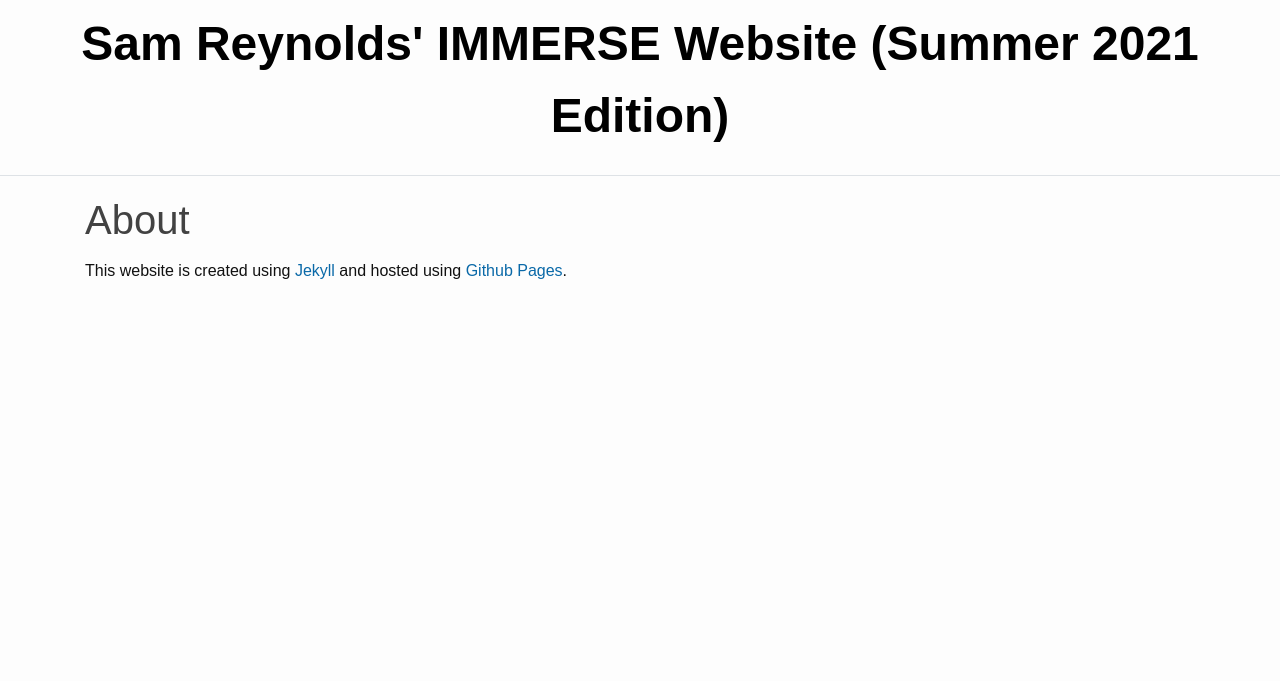
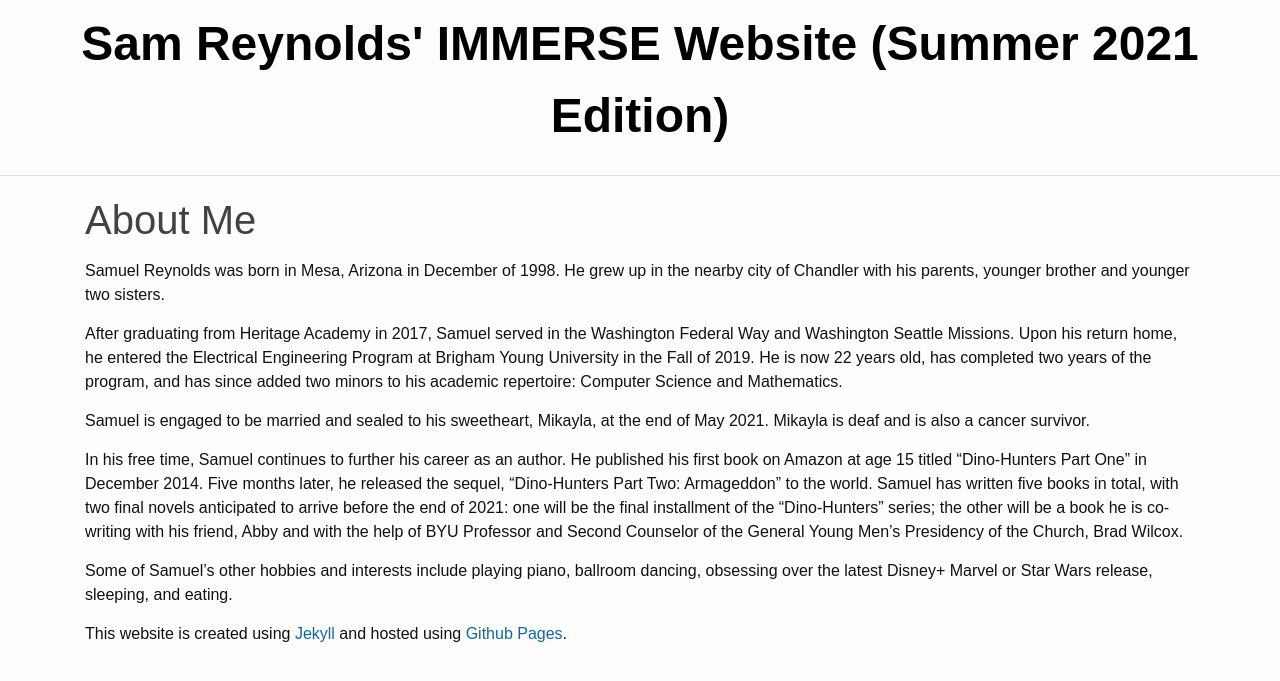
Before and after one commit to TheDHCreator/thedhcreator.github.io, a Jekyll site: the page built from _pages/about.md, in a window 1280 px wide. Shown: the top 681 px of the page. Built offline with Jekyll 4.4.1, drawn with Linux system fonts in a browser that asks for light colours.

Commit message:
about page

```diff
--- a/_pages/about.md
+++ b/_pages/about.md
@@ -1,6 +1,21 @@
 ---
 layout: default
-title: About
+title: About Me
 ---
 
+Samuel Reynolds was born in Mesa, Arizona in December of 1998. He grew up in the nearby city of Chandler with his parents, younger brother and younger two sisters.
+
+After graduating from Heritage Academy in 2017, Samuel served in the Washington Federal Way and Washington Seattle Missions. Upon his return home, he entered the Electrical Engineering Program at Brigham Young University in the Fall of 2019. He is now 22 years old, has completed two years of the program, and has since added two minors to his academic repertoire: Computer Science and Mathematics.
+
+Samuel is engaged to be married and sealed to his sweetheart, Mikayla, at the end of May 2021. Mikayla is deaf and is also a cancer survivor.
+
+In his free time, Samuel continues to further his career as an author. He published his first book on Amazon at age 15 titled "Dino-Hunters Part One" in December 2014. Five months later, he released the sequel, "Dino-Hunters Part Two: Armageddon" to the world. Samuel has written five books in total, with two final novels anticipated to arrive before the end of 2021: one will be the final installment of the "Dino-Hunters" series; the other will be a book he is co-writing with his friend, Abby and with the help of BYU Professor and Second Counselor of the General Young Men's Presidency of the Church, Brad Wilcox.
+
+Some of Samuel's other hobbies and interests include playing piano, ballroom dancing, obsessing over the latest Disney+ Marvel or Star Wars release, sleeping, and eating.
+
+
+
+
+
+
 This website is created using [Jekyll](https://jekyllrb.com/) and hosted using [Github Pages](https://pages.github.com/).
```
